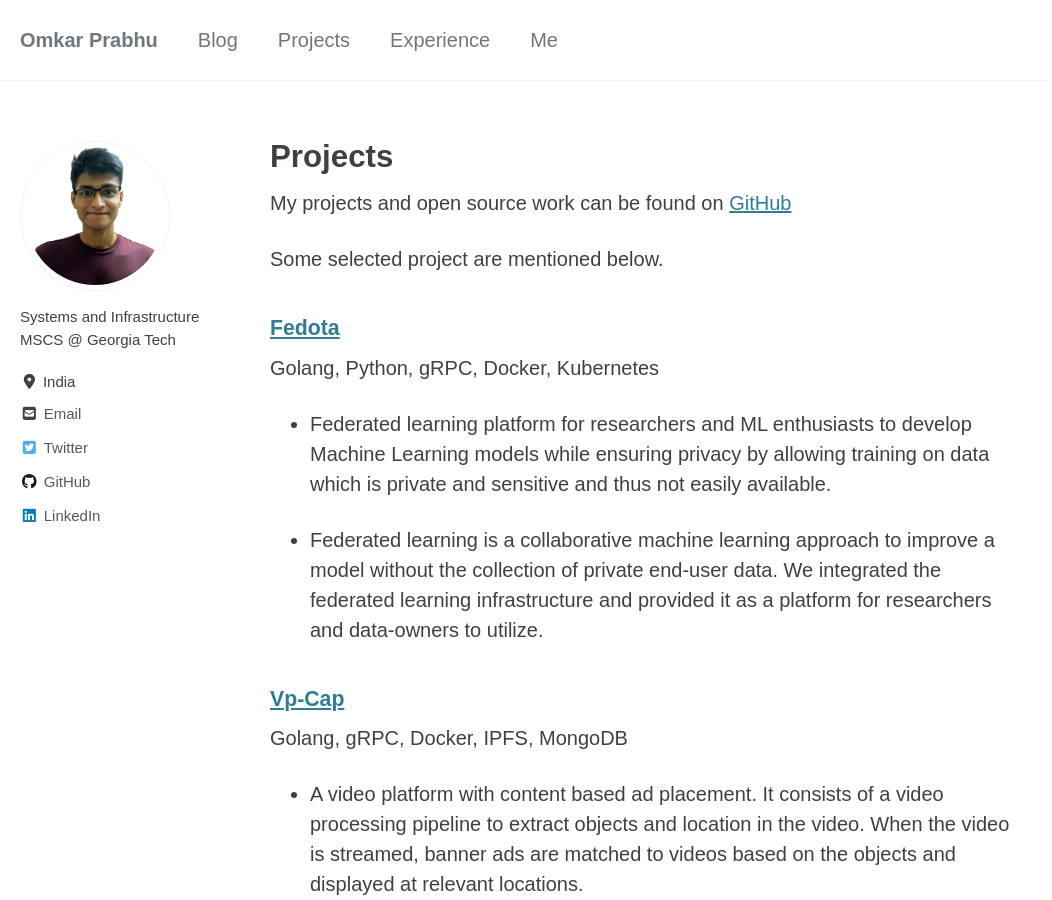
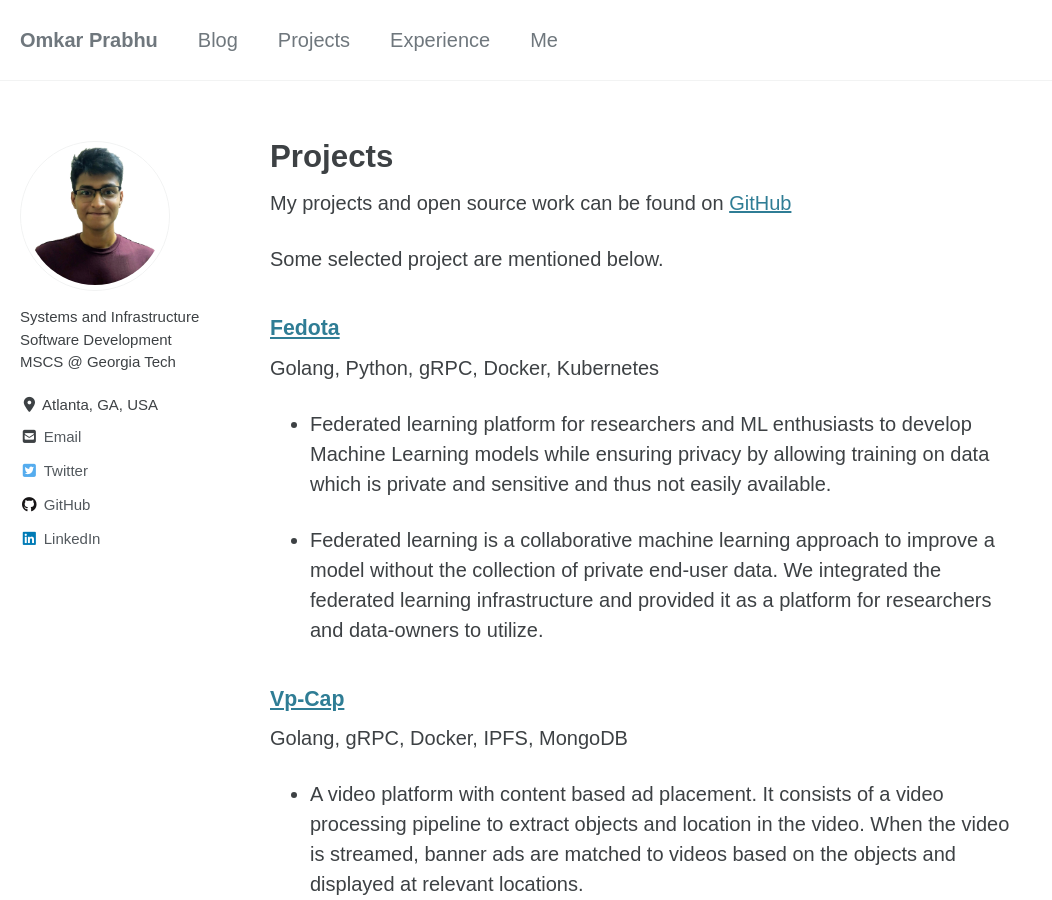
Before and after one commit to omkarprabhu-98/omkarprabhu-98.github.io, a Jekyll site: the page built from _pages/cs.md, in a window 1280 px wide and 900 px high. Shown: the whole window, without its empty margins (0-1052 px from the left). Built offline with Jekyll 4.4.1, drawn with Linux system fonts in a browser that asks for light colours; cached includes are drawn as plain includes; nearby versions of some CDN libraries.

Commit message:
update location

```diff
--- a/_config.yml
+++ b/_config.yml
@@ -95,13 +95,13 @@ analytics:
 author:
   # name             : "."
   avatar           : "/assets/images/bio.jpg" # path of avatar image, e.g. "/assets/images/bio-photo.jpg"
-  bio              : "Systems and Infrastructure <br> MSCS @ Georgia Tech"
-  location         : "India"
+  bio              : "Systems and Infrastructure <br> Software Development <br> MSCS @ Georgia Tech"
+  location         : "Atlanta, GA, USA"
   email            :
   links:
     - label: "Email"
       icon: "fas fa-fw fa-envelope-square"
-      url: "mailto:omkarp.nitk@gmail.com"
+      url: "mailto:omkarsp31@gmail.com"
     # - label: "Website"
     #   icon: "fas fa-fw fa-link"
     #   url: "https://omkarprabhu-98.github.io"
```
